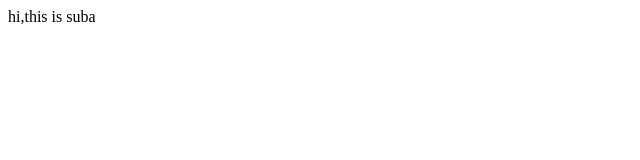
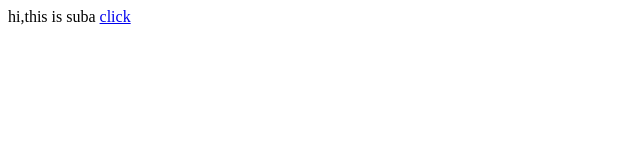
Before and after one commit to suba001/simple, a plain HTML site: page index.html in a window 1280 px wide. Shown: the full height of the page, 0-640 px from the left. Drawn offline with Linux system fonts and the light colour scheme.

Commit message:
Update index.html

```diff
--- a/index.html
+++ b/index.html
@@ -8,5 +8,6 @@
 </head>
 <body>
     hi,this is suba
+    <a href="hi.html">click</a>
 </body>
 </html>
```
